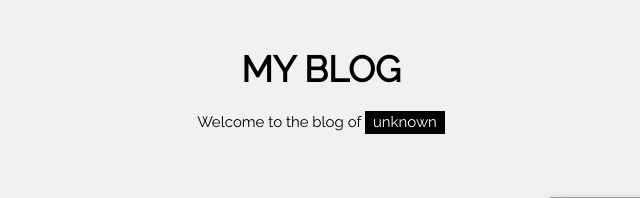
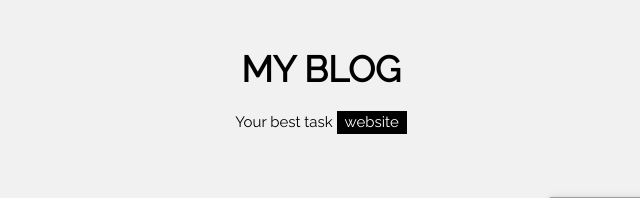
Before and after one commit to LouisCapelle/Epytodo, a Flask app: page / in a window 1280 px wide. Shown: the top 198 px of the page, without its empty margins (319-959 px from the left). Run offline with Flask 2, Linux system fonts and the light colour scheme; grey boxes are pictures that could not be loaded.

Commit message:
change subtitles

```diff
--- a/epytodo/templates/index.html
+++ b/epytodo/templates/index.html
@@ -17,7 +17,7 @@ and is wrapped around the whole page content, except for the footer in this exam
 <!-- Header -->
 <header class="w3-container w3-center w3-padding-32">
   <h1><b>MY BLOG</b></h1>
-  <p>Welcome to the blog of <span class="w3-tag">unknown</span></p>
+  <p>Your best task <span class="w3-tag">website</span></p>
 </header>
 
 <!-- Grid -->
```
